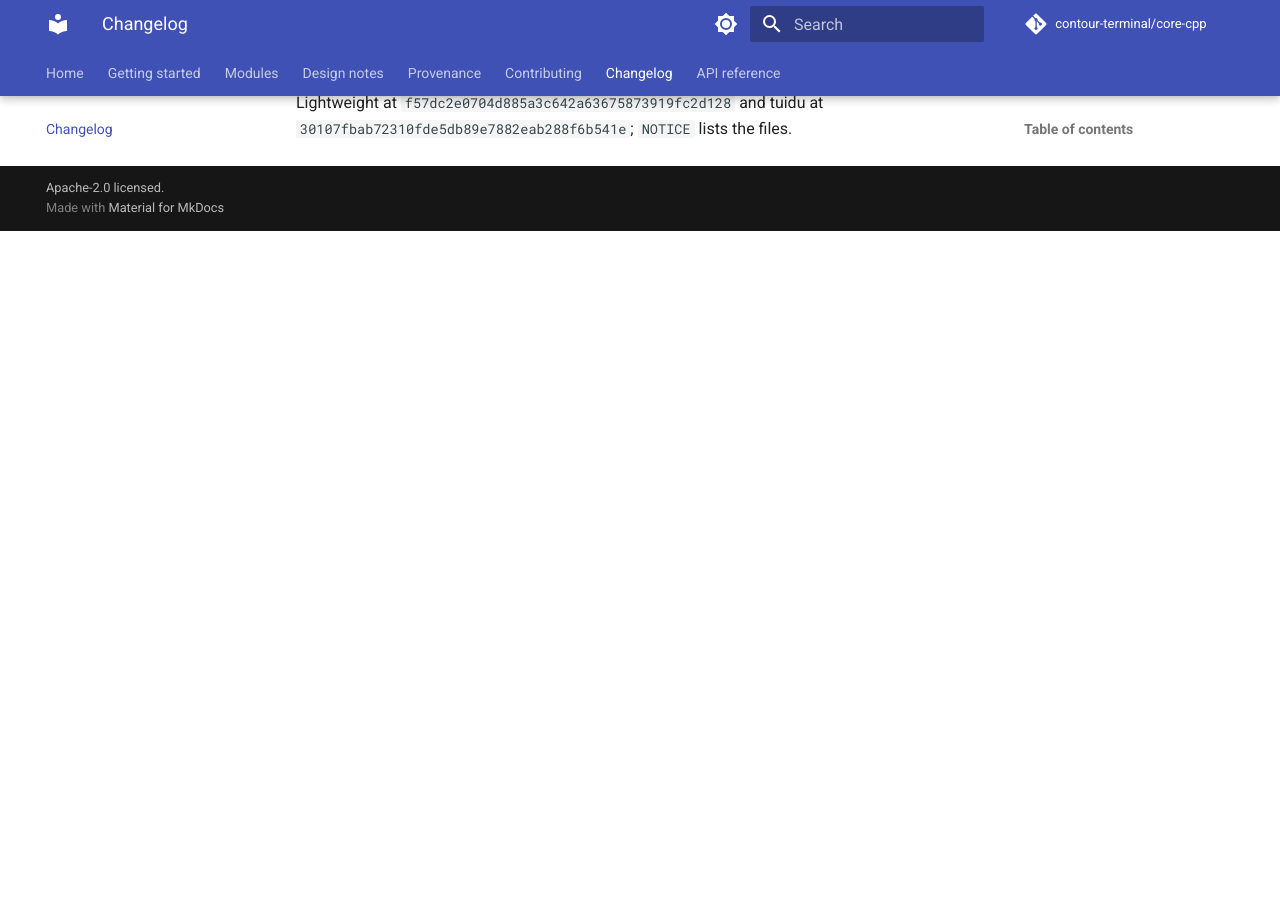
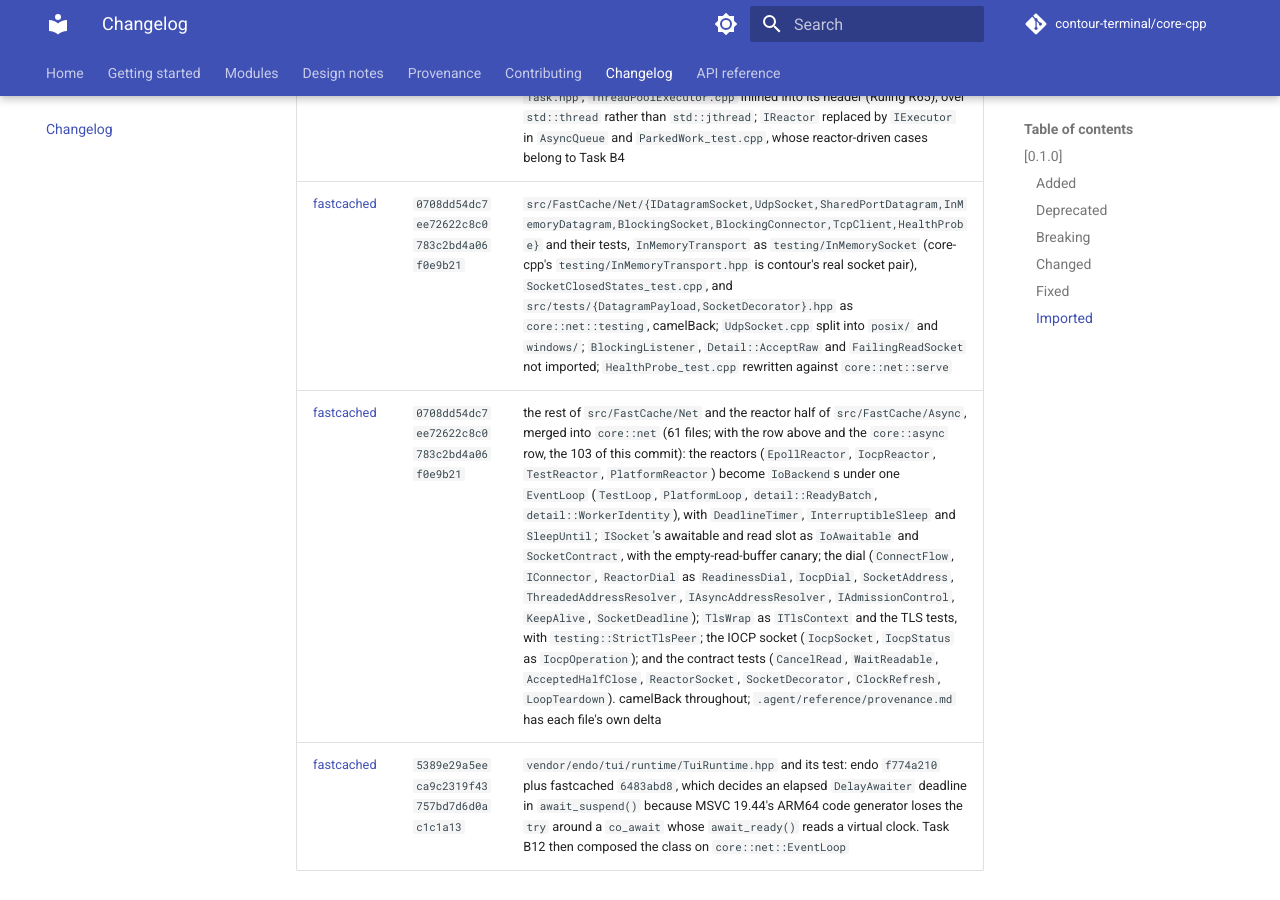
Before and after one commit to contour-terminal/core-cpp, an MkDocs documentation site: the page built from docs/changelog.md, in a window 1280 px wide and 900 px high, scrolled down 57440 px. Built offline with MkDocs 1.6.1 and Material for MkDocs 9.7.7, drawn with Linux system fonts in a browser that asks for light colours; comment, search, counter and statistics services are not loaded; before the commit the page ends 57671 px from its top, so only the background shows below that; some of the changed text lies outside the part shown.

Commit message:
docs(changelog): the Imported table covers every import provenance.md records
It had no row for endo's src/tui (151 files), for most of what fastcached
0708dd54 contributed to core::net -- the reactors merged into the loop, the
socket contract, the dial, TLS and IOCP (61 files) -- or for fastcached
5389e29a's TuiRuntime, while the intro and docs/provenance.md said it lists
every import. The rows were derived by classifying every provenance row into
exactly one Imported row: 530 of 530 fall under one, and the per-commit counts
(contour 110, endo 212, fastcached 0708dd54 103, 8 at three earlier commits)
agree with the intro. The written-here count is 97, not 95.

Signed-off-by: Christian Parpart <christian@parpart.family>

```diff
--- a/CHANGELOG.md
+++ b/CHANGELOG.md
@@ -2066,7 +2066,9 @@
 
 ### Imported
 
-Each file was read as a git blob at the commit named, and none contains a CR byte.
+Each file was read as a git blob at the commit named, and none contains a CR byte. Every row of
+[`.agent/reference/provenance.md`](https://github.com/contour-terminal/core-cpp/blob/master/.agent/reference/provenance.md)
+that names an upstream falls under exactly one row below; that table has the per-file record.
 
 | From | Commit | What |
 |---|---|---|
@@ -2078,12 +2080,15 @@
 | [fastcached](https://github.com/LASTRADA-Software/fastcached) | `ee71f868547712892b7d9a2ebff60d49c496e25c` | `src/FastCache/Core/{Profiling,Ranges}.hpp` as `core/{Profiling,Ranges}.hpp` (`FC_*` as `CORE_*`, `FastCache::Ranges` as `core::ranges`), with `Profiling_test.cpp` and `Ranges_test.cpp` |
 | [endo](https://github.com/contour-terminal/endo) | `f774a210ce989e5947b8f61d715068b1dc96088c` | `src/testing/{ScopedTempDir,ScopedWorkingDirectory,EnvHelper}.hpp` and `ScopedTempDir_test.cpp` as `core::testing`; `EnvHelper` writes through `core::setProcessEnvironmentVariable()` and reads through `core::LiveEnvironment` on POSIX, not `setenv()`/`getenv()` |
 | [endo](https://github.com/contour-terminal/endo) | `f774a210ce989e5947b8f61d715068b1dc96088c` | the generic half of `src/platform` as `core::platform` (Types, PlatformError, Clock, Wakeup, SignalHandler, SystemPipe, WinsockInit, MessageQueue, FileSystem, NativeFileSystem, FileInfoProvider, EnvironmentProvider, UserPaths, PathUtils, GlobMatch, FileUri, SystemInfo, StringUtils, their `posix/`, `linux/` and `windows/` implementations and `testing/` doubles), with their tests (`WindowsPlatform_test.cpp` split into `PathUtils_test`, `Types_test` and `UserPaths_test`); `Generator.hpp` as `core::base` (`core::Generator`; Task A5b moved it out of `core::async`, which it needs nothing of). Process, Pipe, WaitResult, ProcessProvider, ProjectFileTree, InstallPaths and InterruptThrottle stay in endo; the `namespace endo` compatibility aliases were not imported |
+| [endo](https://github.com/contour-terminal/endo) | `f774a210ce989e5947b8f61d715068b1dc96088c` | `src/tui` as `core::tui` and `core::tui_output`: 151 files, with their tests (`src/tui/completer` as `core::tui::completer`, core-cpp#30; `src/tui/platform` split into `posix/` and `windows/` implementations, the OS state an opaque `NativeState` so no public header includes `<windows.h>` or `<termios.h>`, Ruling R41; `src/tui/runtime` rewritten by Task B12 onto `core::net::EventLoop`, `EventSource` and `MockEventSource` replaced by an input adapter and `ScriptedInputSource`). The byte-composing half is `core::tui_output`, which links `core::base` alone, and every byte goes through `writeToDestination()`. On the way in: `LanguageId::Endo` and `registerEndoHighlighter()` removed, the OSC 8 `id=` no longer prefixed `endo-`, the parser's paste, CSI and DCS buffers bounded (`MaxPasteLength`, `MaxCsiParamLength`, `MaxDcsLength`), `toLowerInto()` bounded by a `std::span`, `Rect` coordinates un-transposed in the dialogs, `FilesystemImageProvider` split out behind `CORE_CPP_WITH_IMAGES`, the SIGWINCH handler saving `errno`, `NOLINT`s and warning pragmas removed, and private constants renamed to CamelCase |
 | [contour](https://github.com/contour-terminal/contour) | `6777ff05014f8ff163b071e8b0e942830119db80` | `src/net/platform/Clock.hpp`, merged into `core/platform/Clock.hpp`; `src/net/platform/SystemPipe.{hpp,cpp}`, whose non-blocking behaviour is merged into `core/platform/SystemPipe`; `src/net/platform/WinsockInit.{hpp,cpp}`, identical to endo's |
 | [contour](https://github.com/contour-terminal/contour) | `6777ff05014f8ff163b071e8b0e942830119db80` | `src/coro/{Awaitable,Cancellation,Task,UniqueCoroHandle,WhenAll,WhenAny}.hpp` and `{Task,WhenAll,WhenAny}_test.cpp` as `core::async`, `coro::` renamed `core::async::`; the `std::stop_token` aliases of `Cancellation.hpp` moved to `StopToken.hpp`, whose fallback replaces their `#error`; no `NOLINT`; two locals renamed for `-Wshadow`; two `WhenAny_test.cpp` helpers compiled only where the case using them is. `test_main.cpp` was not imported (`core::testing_main` replaces it), and `testing/SuppressWindowsDialogs.hpp` had been merged into `core::testing` already |
 | [contour](https://github.com/contour-terminal/contour) | `6777ff05014f8ff163b071e8b0e942830119db80` | `src/net` as `core::net`, `core::net_types` and `core::net_tls`, `net::` renamed `core::net::` and `coro::` `core::async::`, with its tests but `test_main.cpp`; `net/platform/{Clock,NativeHandle,SystemPipe,WinsockInit}` replaced by `core::platform`, whose `SystemPipe::read()` returns a `ChannelResult`; `platform/PeerAddress.hpp` moved to `detail/` and `platform/WindowsLoopback.*` to `windows/`, so that no `core::net::platform` namespace hides `core::platform`; platform code in platform subdirectories (epoll in `linux/`, kqueue in `bsd/`, `PollEventSource.cpp` split into `posix/` and `windows/`, `WaitChunking.hpp` in `detail/`); `NetError` split out of `IoResult.hpp` into `NetError.hpp`; `testing/TempDir.hpp` not imported (`core::testing::ScopedTempDir`); no `NOLINT`; the C-style `for` loops written as range-`for`s and `while`s; one lambda parameter renamed for GCC's `-Wshadow`, and a `CMSG_FIRSTHDR()` result checked for GCC's `-Wnull-dereference`; the TLS test makes its client context before its server thread starts |
 | [fastcached](https://github.com/LASTRADA-Software/fastcached) | `b461e8b6d367ed22e4bf2935717fa59360a64b7d` | `src/FastCache/Core/Clock.hpp`, merged into `core/platform/Clock.hpp` in camelBack (`Now`/`Refresh` as `now`/`refresh`, `TimePoint`/`Duration` as `SteadyTimePoint`/`SteadyDuration`); `Clock_test.cpp` and `WallClockRef_test.cpp`, merged into `core/platform/Clock_test.cpp` |
 | [fastcached](https://github.com/LASTRADA-Software/fastcached) | `0708dd54dc7ee72622c8c0783c2bd4a06f0e9b21` | `src/FastCache/Async/{ParkedWork,IExecutor,ResumeOn,ThreadPoolExecutor,AsyncQueue}.{hpp,cpp}` and their tests as `core::async`, `FastCache::` renamed `core::async::` and `Detail::` `detail::`; `DetachedTask` and `SyncRun`/`SyncRunWith` out of `Task.hpp` into `DetachedTask.hpp` and `SyncRun.hpp` (Ruling R66), and the rest of that file merged into contour's `Task.hpp`; `ThreadPoolExecutor.cpp` inlined into its header (Ruling R65), over `std::thread` rather than `std::jthread`; `IReactor` replaced by `IExecutor` in `AsyncQueue` and `ParkedWork_test.cpp`, whose reactor-driven cases belong to Task B4 |
 | [fastcached](https://github.com/LASTRADA-Software/fastcached) | `0708dd54dc7ee72622c8c0783c2bd4a06f0e9b21` | `src/FastCache/Net/{IDatagramSocket,UdpSocket,SharedPortDatagram,InMemoryDatagram,BlockingSocket,BlockingConnector,TcpClient,HealthProbe}` and their tests, `InMemoryTransport` as `testing/InMemorySocket` (core-cpp's `testing/InMemoryTransport.hpp` is contour's real socket pair), `SocketClosedStates_test.cpp`, and `src/tests/{DatagramPayload,SocketDecorator}.hpp` as `core::net::testing`, camelBack; `UdpSocket.cpp` split into `posix/` and `windows/`; `BlockingListener`, `Detail::AcceptRaw` and `FailingReadSocket` not imported; `HealthProbe_test.cpp` rewritten against `core::net::serve` |
+| [fastcached](https://github.com/LASTRADA-Software/fastcached) | `0708dd54dc7ee72622c8c0783c2bd4a06f0e9b21` | the rest of `src/FastCache/Net` and the reactor half of `src/FastCache/Async`, merged into `core::net` (61 files; with the row above and the `core::async` row, the 103 of this commit): the reactors (`EpollReactor`, `IocpReactor`, `TestReactor`, `PlatformReactor`) become `IoBackend`s under one `EventLoop` (`TestLoop`, `PlatformLoop`, `detail::ReadyBatch`, `detail::WorkerIdentity`), with `DeadlineTimer`, `InterruptibleSleep` and `SleepUntil`; `ISocket`'s awaitable and read slot as `IoAwaitable` and `SocketContract`, with the empty-read-buffer canary; the dial (`ConnectFlow`, `IConnector`, `ReactorDial` as `ReadinessDial`, `IocpDial`, `SocketAddress`, `ThreadedAddressResolver`, `IAsyncAddressResolver`, `IAdmissionControl`, `KeepAlive`, `SocketDeadline`); `TlsWrap` as `ITlsContext` and the TLS tests, with `testing::StrictTlsPeer`; the IOCP socket (`IocpSocket`, `IocpStatus` as `IocpOperation`); and the contract tests (`CancelRead`, `WaitReadable`, `AcceptedHalfClose`, `ReactorSocket`, `SocketDecorator`, `ClockRefresh`, `LoopTeardown`). camelBack throughout; `.agent/reference/provenance.md` has each file's own delta |
+| [fastcached](https://github.com/LASTRADA-Software/fastcached) | `5389e29a5eeca9c2319f43757bd7d6d0ac1c1a13` | `vendor/endo/tui/runtime/TuiRuntime.hpp` and its test: endo `f774a210` plus fastcached `6483abd8`, which decides an elapsed `DelayAwaiter` deadline in `await_suspend()` because MSVC 19.44's ARM64 code generator loses the `try` around a `co_await` whose `await_ready()` reads a virtual clock. Task B12 then composed the class on `core::net::EventLoop` |
 
 The rulebook and CI configuration adapt text from fastcached at
 `b5ded89c5ae6ba5b45337335ce774c5ae6986d65`, contour and endo at the commits above, Lightweight at
```
Also changed, not shown: other parts of CHANGELOG.md (+1 -1 lines), docs/provenance.md (+1 -1 lines).
